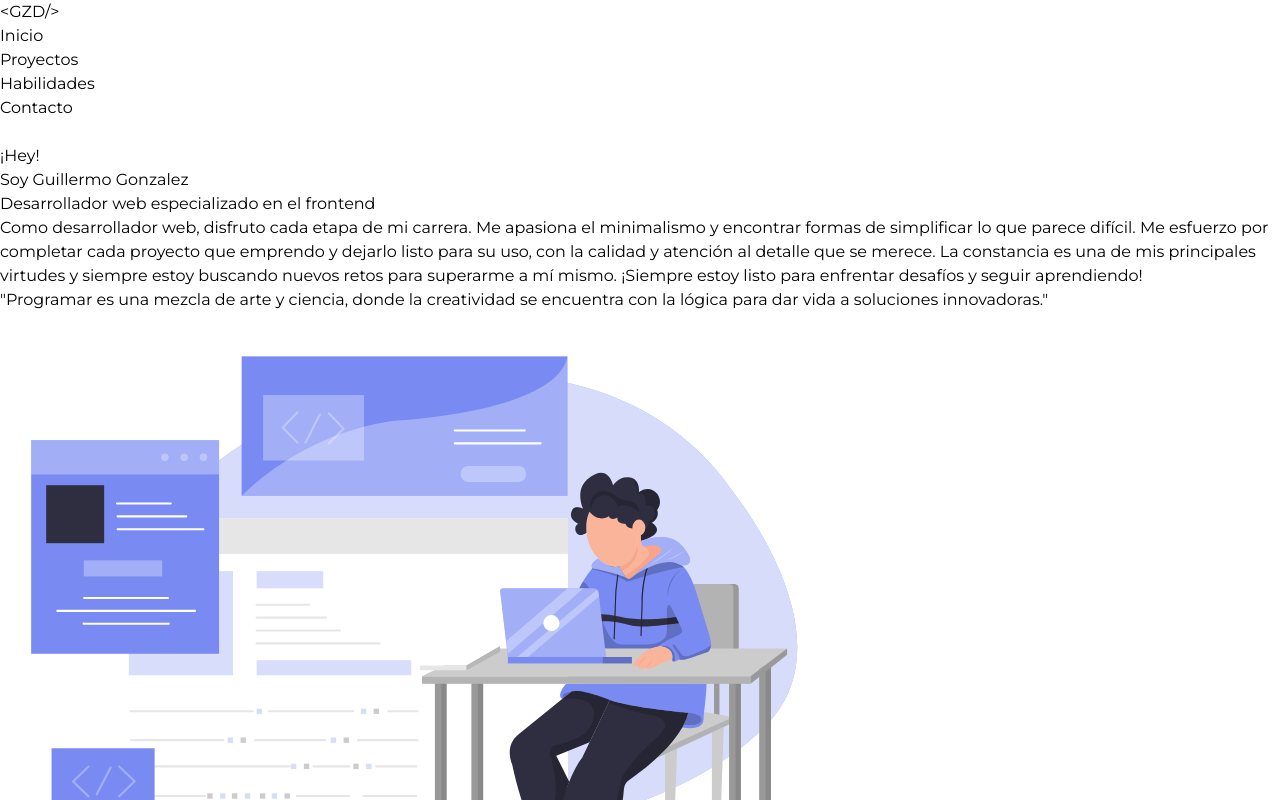
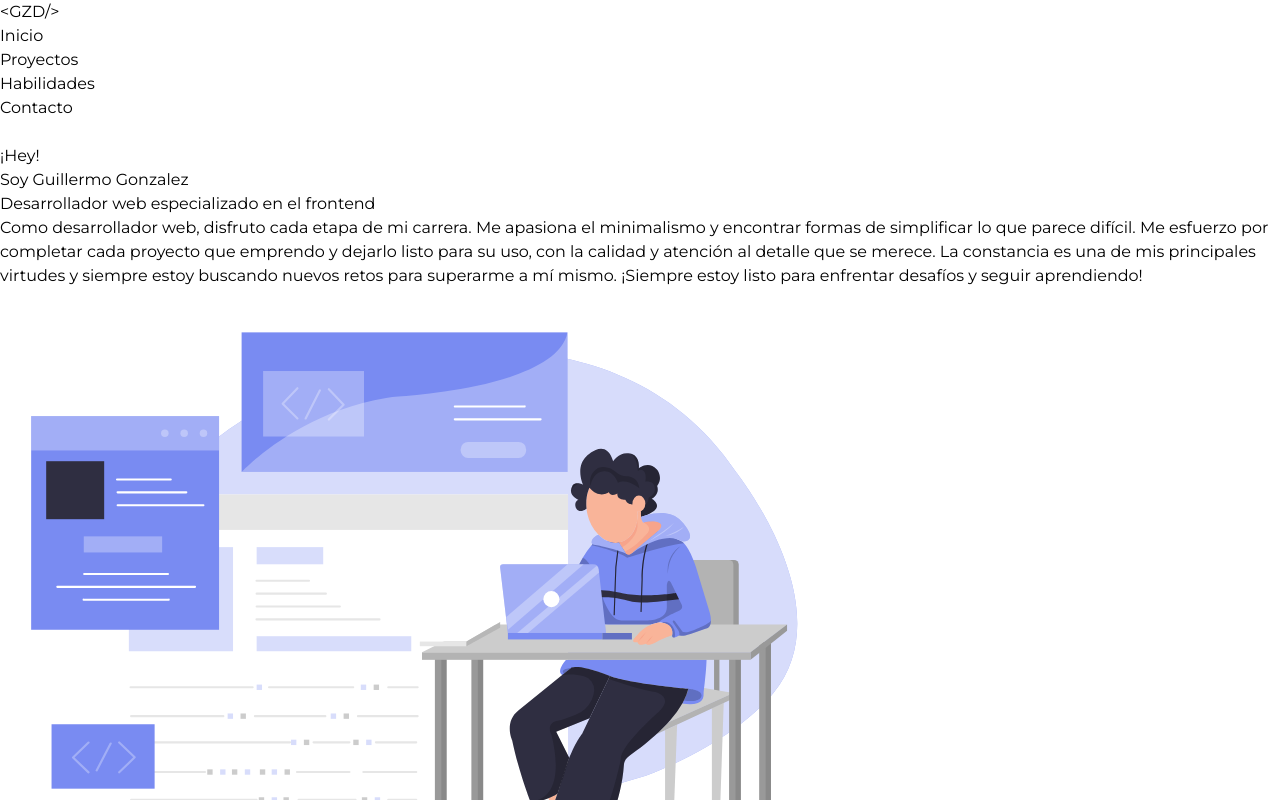
Before and after one commit to guillezdev/Mi-Web, a React (Vite) app: page / in a window 1280 px wide. Shown: the top 800 px of the page. Built offline with nearby package versions, Linux system fonts and the light colour scheme.

Commit message:
Arreglando el texto en la seccion HOME

```diff
--- a/src/components/Home.jsx
+++ b/src/components/Home.jsx
@@ -23,11 +23,6 @@ function Home() {
               mismo. ¡Siempre estoy listo para enfrentar desafíos y seguir
               aprendiendo!
             </p>
-            <p className='mb-8'>
-              {
-                '"Programar es una mezcla de arte y ciencia, donde la creatividad se encuentra con la lógica para dar vida a soluciones innovadoras."'
-              }
-            </p>
           </div>
           <div className='w-full lg:w-1/2'>
             <img
```
